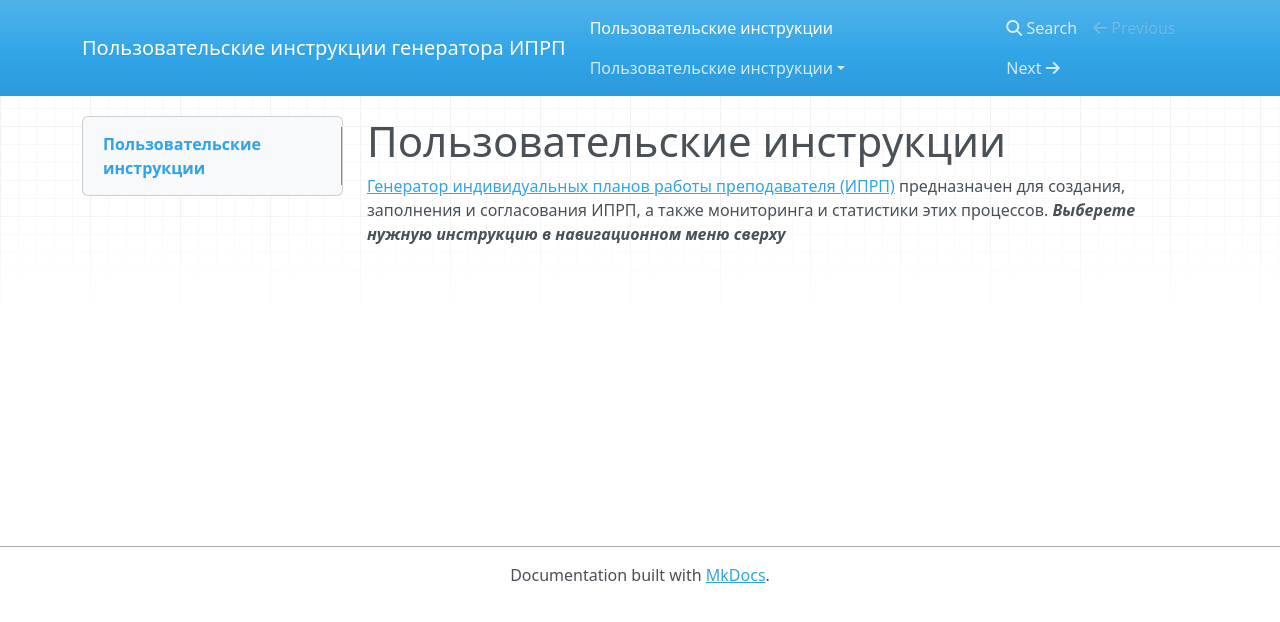
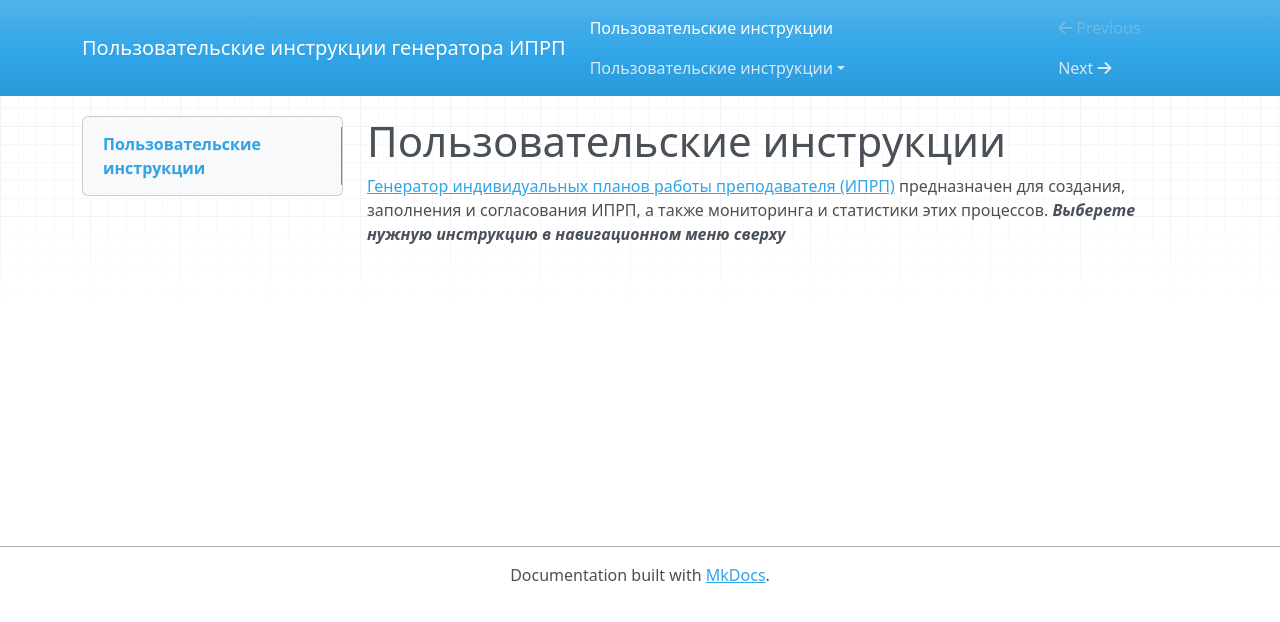
Before and after one commit to PopkovAYu/ppswp_guides, an MkDocs documentation site: the page built from docs/index.md, in a window 1280 px wide. Shown: the top 622 px of the page. Built offline with MkDocs 1.6.1, drawn with Linux system fonts in a browser that asks for light colours; nearby versions of some CDN libraries.

Commit message:
vault backup: 2024-05-27 15:37:20
Affected files:
mkdocs.yml

```diff
--- a/mkdocs.yml
+++ b/mkdocs.yml
@@ -8,8 +8,8 @@
     # Light mode
     - media: "(prefers-color-scheme: light)"
       scheme: default
-      primary: blue
-      accent: indigo
+      primary: 3C388D
+      accent: 9FC53A
       toggle:
         icon: material/toggle-switch-off-outline
         name: Switch to dark mode
@@ -51,7 +51,6 @@
       slugify: !!python/object/apply:pymdownx.slugs.slugify {kwds: {case: lower}}
 
 plugins:
-  - search
   - roamlinks
 
 
```
